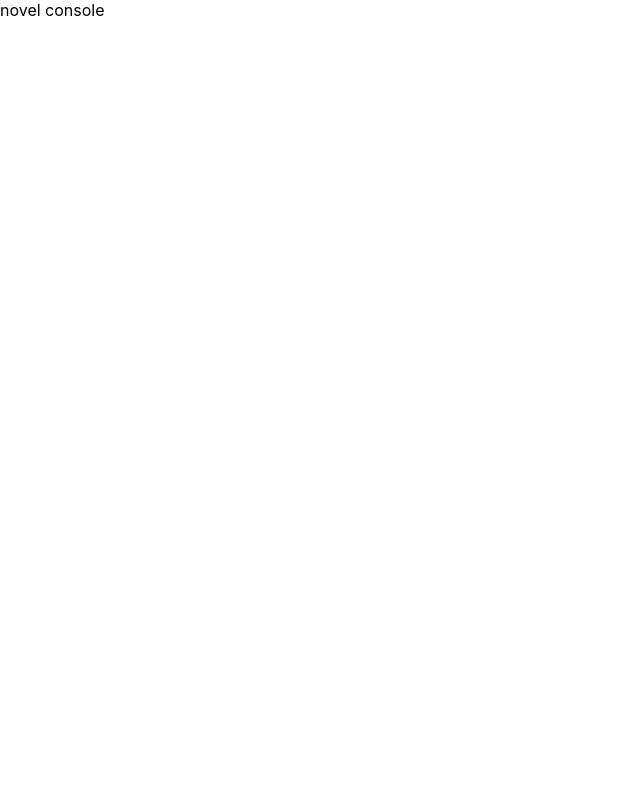
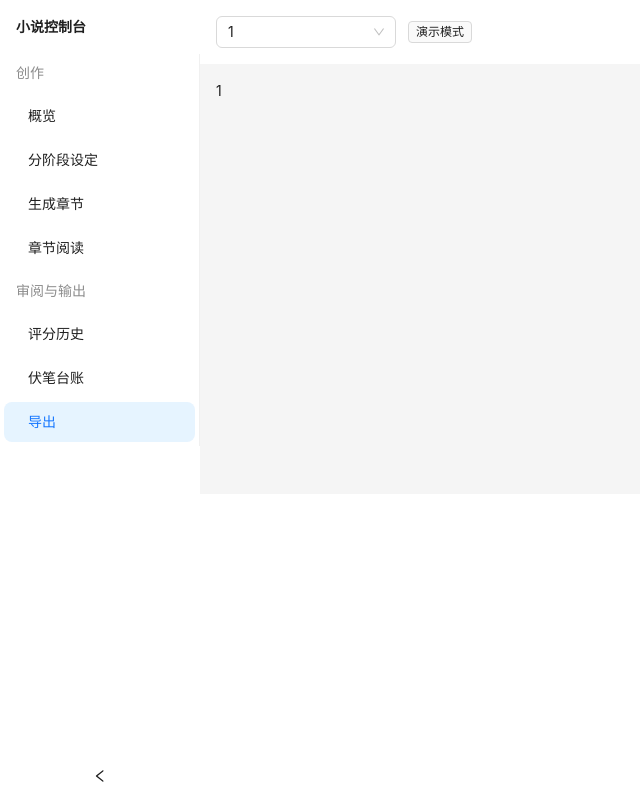
Before and after one commit to mollid/write-agent, a React (Vite) app in the folder ui-v2/: page /p/1/export in a window 1280 px wide. Shown: the whole page, without its empty margins (0-640 px from the left). Built offline with nearby package versions, Linux system fonts and the light colour scheme; no server answers.

Commit message:
feat(ui-v2): console shell — nested routes, grouped Sider, project selector, mode badge, JobStrip

```diff
--- a/ui-v2/src/App.tsx
+++ b/ui-v2/src/App.tsx
@@ -1,3 +1,123 @@
+import { QueryClient, QueryClientProvider } from "@tanstack/react-query";
+import {
+  BrowserRouter,
+  Navigate,
+  Outlet,
+  Route,
+  Routes,
+  useLocation,
+  useNavigate,
+  useParams,
+} from "react-router-dom";
+import { App as AntApp, ConfigProvider, Layout, Menu, Select, Tag } from "antd";
+import zhCN from "antd/locale/zh_CN";
+import { useMode, useProjects } from "./api/hooks";
+import { useProjectEvents } from "./api/events";
+import JobStrip from "./components/JobStrip";
+import Projects from "./pages/Projects";
+import Overview from "./pages/Overview";
+import Setup from "./pages/Setup";
+import Generate from "./pages/Generate";
+import Reader from "./pages/Reader";
+import Reviews from "./pages/Reviews";
+import Threads from "./pages/Threads";
+import Export from "./pages/Export";
+
+const qc = new QueryClient();
+
+function Shell() {
+  const { name = "" } = useParams();
+  const navigate = useNavigate();
+  const location = useLocation();
+  const { data: mode } = useMode();
+  const { data: projects = [] } = useProjects();
+  useProjectEvents(name || undefined);
+  const items = [
+    {
+      type: "group" as const,
+      label: "创作",
+      children: [
+        { key: "overview", label: "概览" },
+        { key: "setup", label: "分阶段设定" },
+        { key: "generate", label: "生成章节" },
+        { key: "reader", label: "章节阅读" },
+      ],
+    },
+    {
+      type: "group" as const,
+      label: "审阅与输出",
+      children: [
+        { key: "reviews", label: "评分历史" },
+        { key: "threads", label: "伏笔台账" },
+        { key: "export", label: "导出" },
+      ],
+    },
+  ];
+  const selected = location.pathname.split("/")[3] ?? "overview";
+  return (
+    <Layout style={{ height: "100%" }}>
+      <Layout.Sider width={200} theme="light" breakpoint="lg" collapsible>
+        <div style={{ padding: 16, fontWeight: 600 }}>小说控制台</div>
+        <Menu
+          mode="inline"
+          selectedKeys={[selected]}
+          items={items}
+          onSelect={({ key }) => navigate(`/p/${name}/${key}`)}
+        />
+      </Layout.Sider>
+      <Layout>
+        <Layout.Header
+          style={{
+            background: "#fff",
+            paddingInline: 16,
+            display: "flex",
+            alignItems: "center",
+            gap: 12,
+          }}
+        >
+          <Select
+            style={{ minWidth: 180 }}
+            placeholder="选择项目…"
+            value={name || undefined}
+            options={projects.map((p) => ({ value: p.name, label: p.name }))}
+            onChange={(v) => navigate(`/p/${v}/overview`)}
+          />
+          <Tag color={mode?.live ? "green" : "default"}>
+            {mode?.live ? "真实模型模式" : "演示模式"}
+          </Tag>
+        </Layout.Header>
+        <div style={{ padding: "0 16px" }}>{name ? <JobStrip project={name} /> : null}</div>
+        <Layout.Content style={{ padding: 16, overflow: "auto" }}>
+          <Outlet />
+        </Layout.Content>
+      </Layout>
+    </Layout>
+  );
+}
+
 export default function App() {
-  return <div data-testid="app-shell">novel console</div>;
+  return (
+    <QueryClientProvider client={qc}>
+      <ConfigProvider locale={zhCN}>
+        <AntApp>
+          <BrowserRouter>
+            <Routes>
+              <Route path="/" element={<Projects />} />
+              <Route path="/p/:name" element={<Shell />}>
+                <Route index element={<Navigate to="overview" replace />} />
+                <Route path="overview" element={<Overview />} />
+                <Route path="setup" element={<Setup />} />
+                <Route path="generate" element={<Generate />} />
+                <Route path="reader" element={<Reader />} />
+                <Route path="reviews" element={<Reviews />} />
+                <Route path="threads" element={<Threads />} />
+                <Route path="export" element={<Export />} />
+              </Route>
+              <Route path="*" element={<Navigate to="/" replace />} />
+            </Routes>
+          </BrowserRouter>
+        </AntApp>
+      </ConfigProvider>
+    </QueryClientProvider>
+  );
 }
--- a/ui-v2/src/api/events.ts
+++ b/ui-v2/src/api/events.ts
@@ -30,6 +30,11 @@ export function useProjectEvents(project: string | undefined): void {
               job_id: job.id,
             } as SseEvent);
           }
+        } else {
+          // Job died while disconnected (e.g. server restart): drop stale
+          // transient state — a pending gate would otherwise keep the
+          // GateModal stuck open, and resolving it would 404. Keep log lines.
+          useEvents.getState().resetTransient();
         }
       } catch {
         /* next reconnect will retry */
--- /dev/null
+++ b/ui-v2/src/components/JobStrip.tsx
@@ -0,0 +1,61 @@
+import { Alert, Button, Space, Tag, Typography } from "antd";
+import { useNavigate } from "react-router-dom";
+import { useEvents } from "../stores/events";
+import { STAGE_NAMES } from "../constants";
+import { useCancelJob } from "../api/hooks";
+
+/** R2: persistent job strip — visible across all pages while a job runs. */
+export default function JobStrip({ project }: { project: string }) {
+  const job = useEvents((s) => s.job);
+  const progress = useEvents((s) => s.progress);
+  const gate = useEvents((s) => s.gate);
+  const connected = useEvents((s) => s.connected);
+  const lastStage = useEvents((s) => s.lastStage);
+  const navigate = useNavigate();
+  const cancel = useCancelJob();
+  if (!job) return null;
+  const stageText = lastStage ? (STAGE_NAMES[lastStage] ?? lastStage) : null;
+  return (
+    <Alert
+      data-testid="job-strip"
+      type={gate ? "warning" : "info"}
+      showIcon
+      message={
+        <Space wrap>
+          <Typography.Text strong>{gate ? "等待审批" : "任务进行中"}</Typography.Text>
+          {/* Visible live stage label (R6: map through STAGE_NAMES, raw fallback) */}
+          {stageText ? (
+            <Tag data-testid="job-stage">{stageText}</Tag>
+          ) : null}
+          {gate ? <Tag color="orange">{gate.label}</Tag> : null}
+          {progress && progress.total ? (
+            <Tag>
+              章节 {Math.min(progress.done, progress.total)}/{progress.total}
+            </Tag>
+          ) : null}
+          {!connected && <Tag color="red">连接断开，重连中…</Tag>}
+          <Button size="small" onClick={() => navigate(`/p/${project}/generate`)}>
+            查看进度
+          </Button>
+          <Button size="small" danger onClick={() => cancel.mutate(job.id)}>
+            取消任务
+          </Button>
+          {/* R6: separate polite live region announcing stage changes to screen readers */}
+          <span
+            aria-live="polite"
+            style={{
+              position: "absolute",
+              width: 1,
+              height: 1,
+              overflow: "hidden",
+              clip: "rect(0 0 0 0)",
+              whiteSpace: "nowrap",
+            }}
+          >
+            {stageText}
+          </span>
+        </Space>
+      }
+    />
+  );
+}
--- /dev/null
+++ b/ui-v2/src/pages/Export.tsx
@@ -0,0 +1,6 @@
+import { useParams } from "react-router-dom";
+
+export default function Export() {
+  const { name = "" } = useParams();
+  return <div data-testid="page-export">{name}</div>;
+}
--- /dev/null
+++ b/ui-v2/src/pages/Generate.tsx
@@ -0,0 +1,6 @@
+import { useParams } from "react-router-dom";
+
+export default function Generate() {
+  const { name = "" } = useParams();
+  return <div data-testid="page-generate">{name}</div>;
+}
--- /dev/null
+++ b/ui-v2/src/pages/Overview.tsx
@@ -0,0 +1,6 @@
+import { useParams } from "react-router-dom";
+
+export default function Overview() {
+  const { name = "" } = useParams();
+  return <div data-testid="page-overview">{name}</div>;
+}
--- /dev/null
+++ b/ui-v2/src/pages/Projects.tsx
@@ -0,0 +1,3 @@
+export default function Projects() {
+  return <div data-testid="page-projects" />;
+}
--- /dev/null
+++ b/ui-v2/src/pages/Reader.tsx
@@ -0,0 +1,6 @@
+import { useParams } from "react-router-dom";
+
+export default function Reader() {
+  const { name = "" } = useParams();
+  return <div data-testid="page-reader">{name}</div>;
+}
--- /dev/null
+++ b/ui-v2/src/pages/Reviews.tsx
@@ -0,0 +1,6 @@
+import { useParams } from "react-router-dom";
+
+export default function Reviews() {
+  const { name = "" } = useParams();
+  return <div data-testid="page-reviews">{name}</div>;
+}
--- /dev/null
+++ b/ui-v2/src/pages/Setup.tsx
@@ -0,0 +1,6 @@
+import { useParams } from "react-router-dom";
+
+export default function Setup() {
+  const { name = "" } = useParams();
+  return <div data-testid="page-setup">{name}</div>;
+}
--- /dev/null
+++ b/ui-v2/src/pages/Threads.tsx
@@ -0,0 +1,6 @@
+import { useParams } from "react-router-dom";
+
+export default function Threads() {
+  const { name = "" } = useParams();
+  return <div data-testid="page-threads">{name}</div>;
+}
--- a/ui-v2/src/stores/events.ts
+++ b/ui-v2/src/stores/events.ts
@@ -17,6 +17,8 @@ interface EventState {
   setConnected: (v: boolean) => void;
   pushFeedback: (text: string) => void;
   apply: (ev: SseEvent) => void;
+  /** Clear transient job state (gate/job/progress) but keep log lines. */
+  resetTransient: () => void;
   reset: () => void;
 }
 const MAX_LINES = 500;
@@ -69,6 +71,7 @@ export const useEvents = create<EventState>((set) => ({
       }
       return patch;
     }),
+  resetTransient: () => set({ gate: null, job: null, progress: null }),
   reset: () =>
     set({
       connected: false,
```
Also changed, not shown: 2 other files (tests, documents, lock files or other folders).
